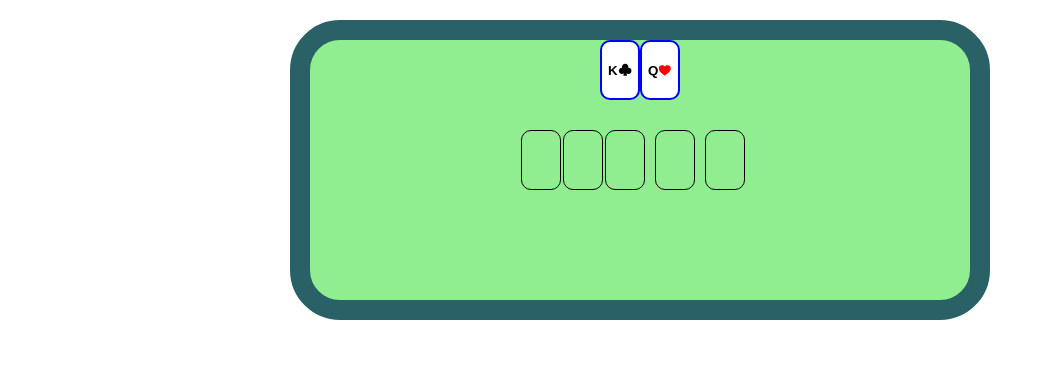
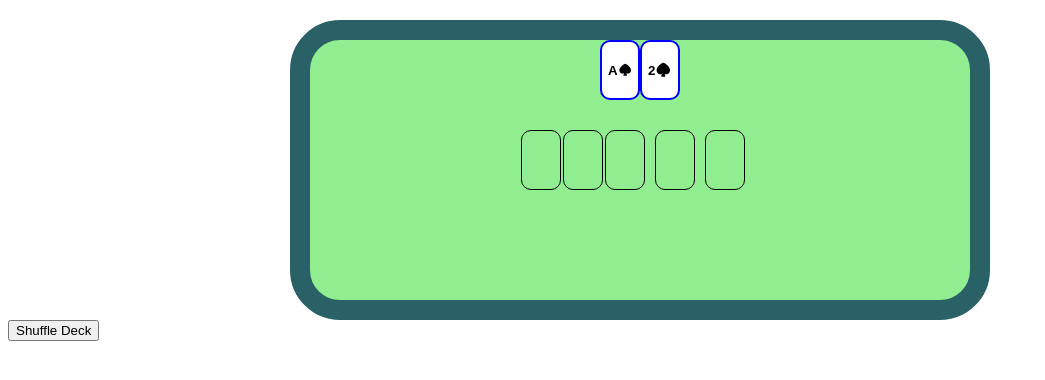
Before and after one commit to barneywhiffin/poker-goblins, a React (Vite) app: page / in a window 1280 px wide. Shown: the top 380 px of the page, without its empty margins (0-1045 px from the left). Built offline with nearby package versions, Linux system fonts and the light colour scheme.

Commit message:
feat: add shuffling stored in state

```diff
--- a/src/App.tsx
+++ b/src/App.tsx
@@ -1,15 +1,24 @@
 import './App.css';
+import { useState } from "react";
+import {createDeck, shuffleDeck} from "./utils/deck";
 
 import Table from "./components/table/Table";
 
 function App() {
 
-  return (
-    <>
+	const [deck, setDeck] = useState(createDeck());
 
-      <Table />
-    </>
-  )
+    function shuffle() {
+        setDeck(prevDeck => shuffleDeck(prevDeck))
+    }
+
+	return (
+		<>
+
+			<Table deck={deck}/>
+			<button onClick={shuffle}>Shuffle Deck</button>
+		</>
+	)
 }
 
 export default App
--- a/src/components/table/Table.tsx
+++ b/src/components/table/Table.tsx
@@ -1,34 +1,12 @@
 import { useState } from "react"
 import "./table.css";
+import type { Card } from "../../types/card";
 import TableCard from "../card/Card";
-import type { Card, Suit, Value } from "../../types/card"
 import CardSlot from "../card-slot/CardSlot";
 
-export default function Table() {
+export default function Table({deck}: {deck: Card[]}) {
 
     const [cardShown, setCardShown] = useState(true);
-
-    const suits: Suit[] = ["Spades", "Diamonds", "Clubs", "Hearts"];
-    const values: Value[] = ["A", "2", "3", "4", "5", "6", "7", "8", "9", "10", "J", "Q", "K"];
-
-    const deck: Card[] = [];
-    for (let i = 0; i < suits.length; i++) {
-        for (let j = 0; j < values.length; j++)
-        deck.push({suit: suits[i], value: values[j]})
-    }
-
-    // Fisher-Yates algorithm
-    function shuffleDeck(deck: Card[]) {
-        const shuffledDeck = [...deck]
-          for (let i = shuffledDeck.length - 1; i > 0; i--) {
-            const j = Math.floor(Math.random() * (i + 1));
-            [shuffledDeck[i], shuffledDeck[j]] = [shuffledDeck[j], shuffledDeck[i]];
-        }
-        return shuffledDeck;
-    }
-
-    const newDeck = shuffleDeck(deck)
-    console.log(newDeck);
 
     function toggleShown() {
         setCardShown(prevState => !prevState);
@@ -37,8 +15,8 @@ export default function Table() {
     return (
         <>
             <div className="table">
-                <TableCard value="K" suit="Clubs" isShown={cardShown} toggleFunction={toggleShown}/>
-                <TableCard value="Q" suit="Hearts" isShown={cardShown} toggleFunction={toggleShown}/>
+                <TableCard value={deck[0].value} suit={deck[0].suit} isShown={cardShown} toggleFunction={toggleShown}/>
+                <TableCard value={deck[1].value} suit={deck[1].suit} isShown={cardShown} toggleFunction={toggleShown}/>
                 <div className="board-centre">
                     <CardSlot horizontal={false}/>
                     <CardSlot horizontal={false}/>
--- /dev/null
+++ b/src/utils/deck.ts
@@ -0,0 +1,22 @@
+import type { Card, Suit, Value } from "../types/card"
+
+export function createDeck() {
+    const suits: Suit[] = ["Spades", "Diamonds", "Clubs", "Hearts"];
+    const values: Value[] = ["A", "2", "3", "4", "5", "6", "7", "8", "9", "10", "J", "Q", "K"];
+    const deck: Card[] = [];
+    for (let i = 0; i < suits.length; i++) {
+        for (let j = 0; j < values.length; j++)
+        deck.push({suit: suits[i], value: values[j]})
+    }
+    return deck;
+}
+
+export function shuffleDeck(deck: Card[]) {
+    // Fisher-Yates algorithm
+    const shuffledDeck = [...deck]
+        for (let i = shuffledDeck.length - 1; i > 0; i--) {
+        const j = Math.floor(Math.random() * (i + 1));
+        [shuffledDeck[i], shuffledDeck[j]] = [shuffledDeck[j], shuffledDeck[i]];
+    }
+    return shuffledDeck;
+}
```
